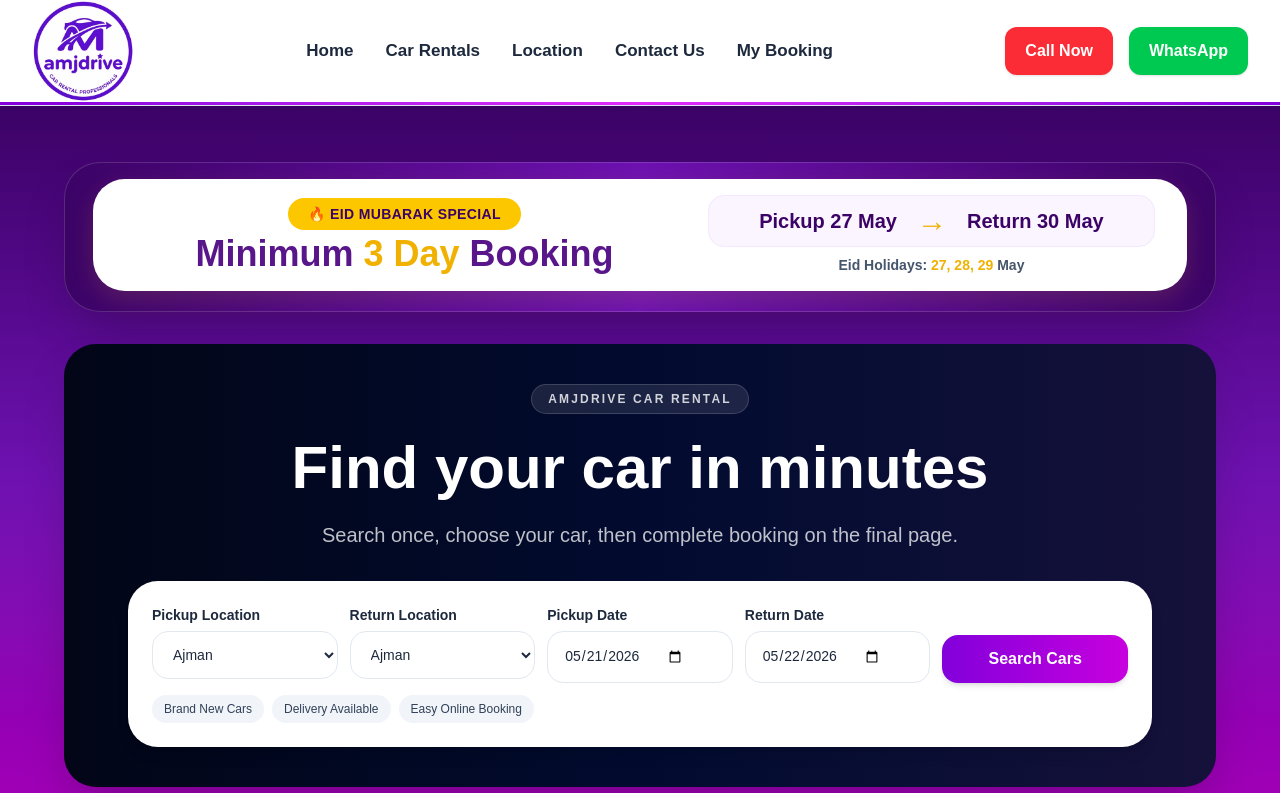
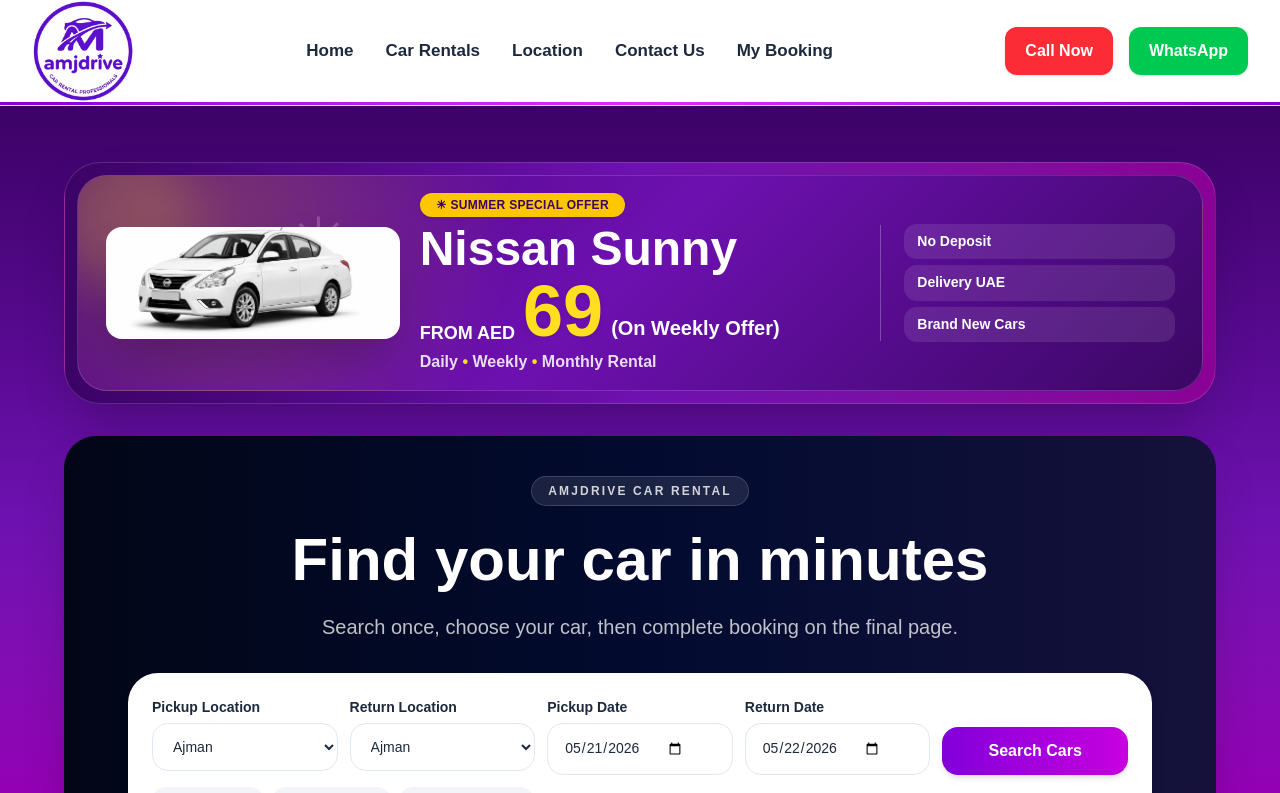
Before and after one commit to infojamalhind-ai/amdrive, a Next.js app: page / in a window 1280 px wide. Shown: the top 793 px of the page. Built offline with nearby package versions, Linux system fonts and the light colour scheme; no server answers.

Commit message:
Update hero promo for summer weekly offer

```diff
--- a/app/components/hero/HeroPromo.tsx
+++ b/app/components/hero/HeroPromo.tsx
@@ -1,39 +1,75 @@
+import Link from "next/link";
+
 export default function HeroPromo() {
   return (
     <div className="mb-2 text-center text-white md:mb-8">
-      <div className="mx-auto max-w-6xl rounded-2xl border border-white/15 bg-white px-3 py-2 md:flex md:min-h-[150px] md:items-center md:justify-center md:rounded-[36px] md:bg-gradient-to-r md:from-purple-950 md:via-purple-800 md:to-purple-950 md:px-7 md:pb-4 md:pt-3 md:shadow-2xl">
-        <div className="w-full text-center md:grid md:grid-cols-[1fr_0.8fr] md:items-center md:gap-6 md:rounded-[32px] md:bg-white md:px-8 md:py-4 md:shadow-[0_8px_25px_rgba(255,215,0,0.12)]">
-          <div>
-            <p className="mx-auto inline-flex max-w-full items-center justify-center rounded-full bg-yellow-400 px-2.5 py-1 text-[9px] font-extrabold uppercase text-purple-950 md:px-5 md:py-1.5 md:text-sm md:tracking-wide">
-              {"\uD83D\uDD25"} Eid Mubarak Special
+      <Link
+        href="/booking/nissan-sunny"
+        prefetch={false}
+        className="group mx-auto block max-w-6xl rounded-2xl border border-white/15 bg-gradient-to-r from-purple-950 via-purple-800 to-fuchsia-800 p-1.5 shadow-2xl transition hover:scale-[1.01] focus:outline-none focus:ring-4 focus:ring-yellow-300/60 md:min-h-[150px] md:rounded-[36px] md:p-3"
+        aria-label="Book Nissan Sunny summer special from AED 69 on weekly offer"
+      >
+        <div className="relative overflow-hidden rounded-xl border border-white/15 bg-[radial-gradient(circle_at_12%_20%,rgba(250,204,21,0.22),transparent_30%),linear-gradient(135deg,#4c067d_0%,#6d10b0_48%,#3b0764_100%)] px-3 py-2 text-left md:grid md:min-h-[126px] md:grid-cols-[0.8fr_1.2fr_0.8fr] md:items-center md:gap-5 md:rounded-[30px] md:px-7 md:py-4">
+          <div className="pointer-events-none absolute -left-7 -top-8 h-24 w-24 rounded-full bg-yellow-300/20 blur-xl md:h-36 md:w-36" />
+          <div className="pointer-events-none absolute right-4 top-3 text-4xl opacity-20 md:left-52 md:right-auto md:top-8 md:text-7xl">
+            {"\u2600"}
+          </div>
+
+          <div
+            className="relative hidden h-28 rounded-2xl bg-white bg-cover bg-center shadow-2xl transition duration-300 group-hover:scale-[1.03] md:block md:bg-[url('/vehicle/nissan-sunny.jpg')]"
+            aria-hidden="true"
+          />
+
+          <div className="relative">
+            <p className="inline-flex items-center rounded-full bg-yellow-400 px-3 py-1 text-[10px] font-extrabold uppercase text-purple-950 shadow-sm md:px-4 md:text-xs md:tracking-wide">
+              {"\u2600"} Summer Special Offer
             </p>
 
-            <h2 className="mt-1 whitespace-nowrap text-base font-extrabold leading-none text-purple-900 sm:text-2xl md:mt-1.5 md:text-4xl">
-              Minimum <span className="text-yellow-500">3 Day</span> Booking
+            <h2 className="mt-1 text-2xl font-black leading-none text-white sm:text-3xl md:mt-2 md:text-5xl">
+              Nissan Sunny
             </h2>
+
+            <div className="mt-1 flex flex-wrap items-end gap-x-2 gap-y-1 md:mt-2 md:flex-nowrap">
+              <span className="whitespace-nowrap text-xs font-black uppercase leading-none text-white md:text-lg">
+                From AED
+              </span>
+              <span className="text-5xl font-black leading-[0.85] text-yellow-300 drop-shadow md:text-7xl">
+                69
+              </span>
+              <span className="whitespace-nowrap pb-1 text-sm font-black leading-none text-white md:text-xl">
+                (On Weekly Offer)
+              </span>
+            </div>
+
+            <p className="mt-1 hidden text-xs font-semibold text-white/85 md:mt-2 md:block md:text-base">
+              Daily <span className="text-yellow-300">{"\u2022"}</span>{" "}
+              Weekly <span className="text-yellow-300">{"\u2022"}</span>{" "}
+              Monthly Rental
+            </p>
           </div>
 
-          <div>
-            <div className="mx-auto mt-1.5 flex max-w-3xl items-center justify-center rounded-xl border border-purple-100 bg-purple-50 px-2 py-1 text-[11px] font-black text-purple-950 sm:text-sm md:mt-0 md:rounded-2xl md:px-5 md:py-2.5 md:text-xl">
-              <span>Pickup&nbsp;</span>
-              <span>27 May</span>
-              <span className="mx-2 text-sm leading-none text-yellow-500 md:mx-5 md:text-3xl">
-                {"\u2192"}
-              </span>
-              <span>Return&nbsp;</span>
-              <span>30 May</span>
-            </div>
+          <p className="relative mt-1.5 text-center text-[10px] font-bold text-white/90 md:hidden">
+            No Deposit <span className="text-yellow-300">{"\u2022"}</span>{" "}
+            Delivery UAE <span className="text-yellow-300">{"\u2022"}</span>{" "}
+            Brand New Cars
+          </p>
 
-            <p className="mt-2 hidden text-sm font-semibold text-slate-600 md:block">
-              Eid Holidays:{" "}
-              <span className="font-extrabold text-yellow-500">
-                27, 28, 29
-              </span>{" "}
-              May
-            </p>
+          <div className="relative mt-2 hidden text-center md:mt-0 md:block md:space-y-2 md:border-l md:border-white/25 md:pl-6 md:text-left">
+            {[
+              "No Deposit",
+              "Delivery UAE",
+              "Brand New Cars",
+            ].map((item) => (
+              <div
+                key={item}
+                className="rounded-lg bg-white/10 px-2 py-1.5 text-[10px] font-bold leading-tight text-white ring-1 ring-white/10 md:rounded-xl md:px-3 md:py-2 md:text-sm"
+              >
+                {item}
+              </div>
+            ))}
           </div>
         </div>
-      </div>
+      </Link>
     </div>
   );
 }
```
